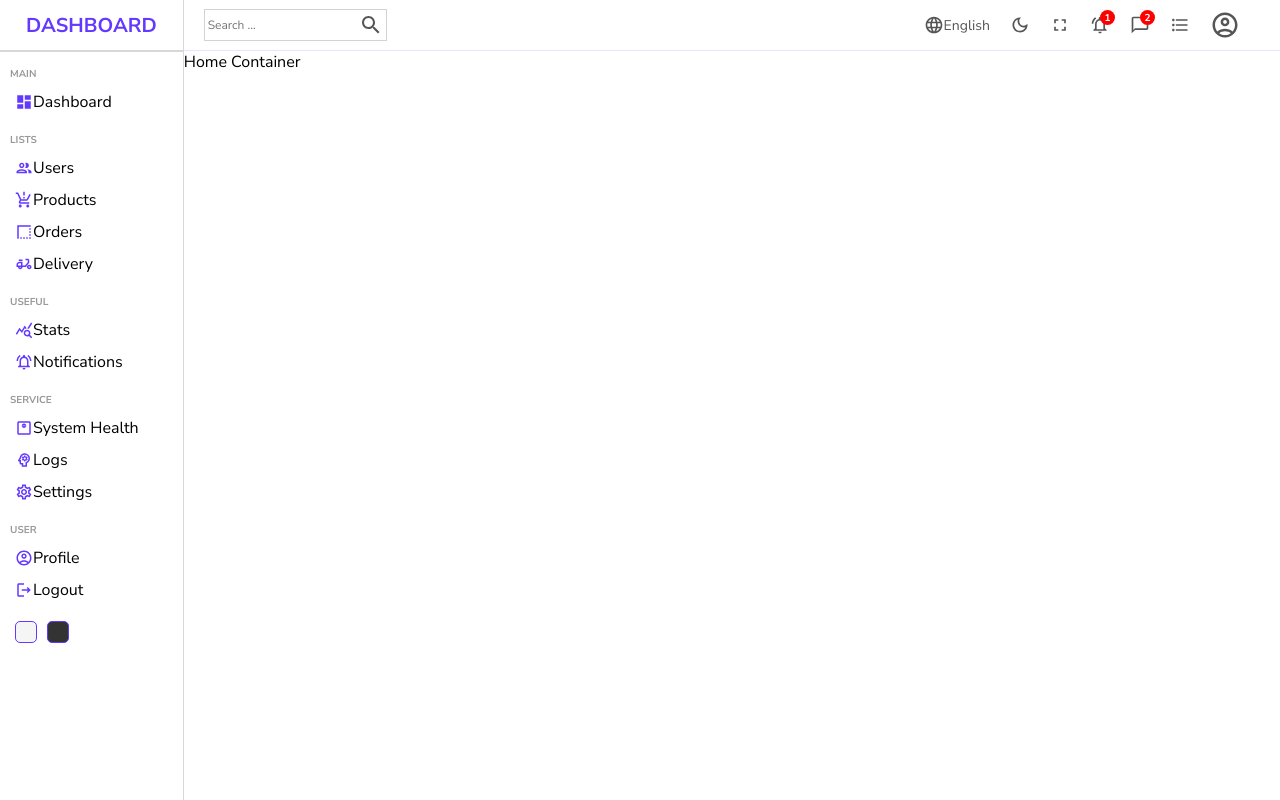
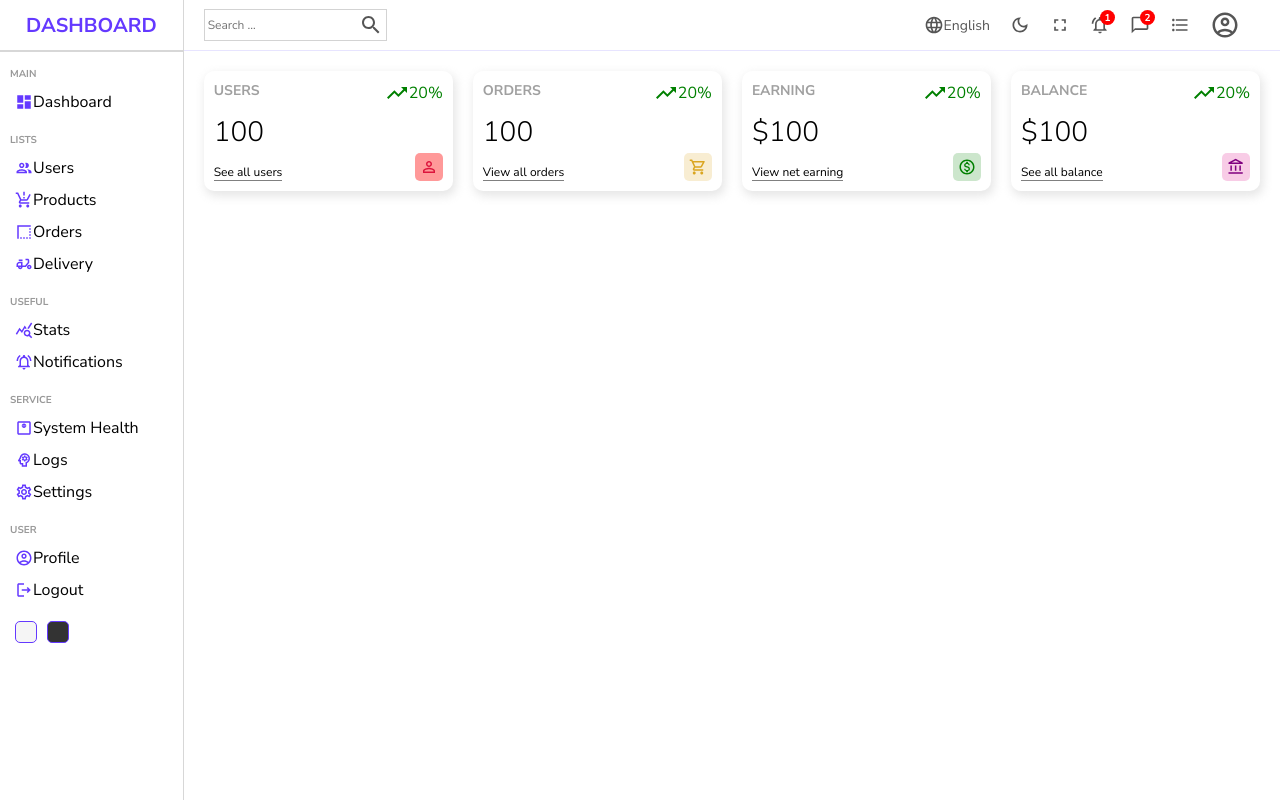
Before and after one commit to hebamesluh1/admin_dashboard, a React (Vite) app: page / in a window 1280 px wide. Built offline with nearby package versions, Linux system fonts and the light colour scheme.

Commit message:
widget component ui done

```diff
--- /dev/null
+++ b/src/components/Widget/index.jsx
@@ -0,0 +1,88 @@
+import './style.scss'
+
+//icons
+import TrendingUpOutlinedIcon from '@mui/icons-material/TrendingUpOutlined';
+import PersonOutlineOutlinedIcon from '@mui/icons-material/PersonOutlineOutlined';
+import ShoppingCartOutlinedIcon from '@mui/icons-material/ShoppingCartOutlined';
+import AccountBalanceOutlinedIcon from '@mui/icons-material/AccountBalanceOutlined';
+import MonetizationOnOutlinedIcon from '@mui/icons-material/MonetizationOnOutlined';
+
+const Widget = ({ type }) => {
+  let data;
+
+  //temprorary
+  const amount = 100;
+  const diff = 20;
+
+  switch (type) {
+    case "user":
+      data = {
+        title: "USERS",
+        isMoney: false,
+        link: "See all users",
+        icon: (
+          <PersonOutlineOutlinedIcon
+            className='icon'
+            style={{ backgroundColor: "rgba(255,0,0,0.4)", color: "crimson" }} />
+        )
+      };
+      break;
+    case "order":
+      data = {
+        title: "ORDERS",
+        isMoney: false,
+        link: "View all orders",
+        icon: (
+          <ShoppingCartOutlinedIcon
+            className='icon'
+            style={{ backgroundColor: "rgba(218,165,32,0.2)", color: "goldenrod" }} />
+        )
+      };
+      break;
+    case "balance":
+      data = {
+        title: "BALANCE",
+        isMoney: true,
+        link: "See all balance",
+        icon: (
+          <AccountBalanceOutlinedIcon
+            className='icon'
+            style={{ backgroundColor: "rgba(218,0,128,0.2)", color: "purple" }}
+          />
+        )
+      };
+      break;
+    case "earning":
+      data = {
+        title: "EARNING",
+        isMoney: true,
+        link: "View net earning",
+        icon: (
+          <MonetizationOnOutlinedIcon
+            className='icon'
+            style={{ backgroundColor: "rgba(0,128,0,0.2)", color: "green" }} />
+        )
+      };
+      break;
+    default:
+      break;
+  }
+  return (
+    <div className='widget'>
+      <div className="left">
+        <span className="title">{data.title}</span>
+        <span className="counter">{data.isMoney && '$'}{amount}</span>
+        <span className="link">{data.link}</span>
+      </div>
+      <div className="right">
+        <div className="percentage positive">
+          <TrendingUpOutlinedIcon />
+          {diff}%
+        </div>
+        {data.icon}
+      </div>
+    </div>
+  )
+}
+
+export default Widget
--- /dev/null
+++ b/src/components/Widget/style.scss
@@ -0,0 +1,46 @@
+.widget {
+  display: flex;
+  flex: 1;
+  justify-content: space-between;
+  padding: 10px;
+  -webkit-box-shadow: 2px 4px 10px 1px rgba(0, 0, 0, 0.47);
+  box-shadow: 2px 4px 10px 1px rgba(201, 201, 201, 0.47);
+  border-radius: 10px;
+  height: 100px;
+  .left,
+  .right {
+    display: flex;
+    flex-direction: column;
+    justify-content: space-between;
+    .title {
+      font-weight: bold;
+      font-size: 14px;
+      color: rgb(160, 160, 160);
+    }
+    .counter {
+      font-size: 28px;
+      font-weight: 300;
+    }
+    .link {
+      width: max-content;
+      font-size: 12px;
+      border-bottom: 1px solid gray;
+    }
+    .percentage {
+      display: flex;
+      align-items: center;
+      &.positive {
+        color: green;
+      }
+      &.negative {
+        color: red;
+      }
+    }
+    .icon {
+      font-size: 18px;
+      padding: 5px;
+      border-radius: 5px;
+      align-self: flex-end;
+    }
+  }
+}
--- a/src/pages/Home/index.jsx
+++ b/src/pages/Home/index.jsx
@@ -1,4 +1,5 @@
 import Navbar from '../../components/Navbar';
+import Widget from '../../components/Widget';
 import Sidebar from './../../components/Sidebar/index';
 import './style.scss';
 const Home = () => {
@@ -7,7 +8,12 @@
       <Sidebar />
       <div className="home-container">
         <Navbar/>
-        Home Container
+        <div className="widgets">
+          <Widget type="user"/>
+          <Widget type="order"/>
+          <Widget type="earning"/>
+          <Widget type="balance"/>
+        </div>
       </div>
     </div>
   )
--- a/src/pages/Home/style.scss
+++ b/src/pages/Home/style.scss
@@ -2,5 +2,10 @@
     display: flex;
     .home-container{
         flex: 6;
+        .widgets{
+            display: flex;
+            padding: 20px;
+            gap: 20px;
+        }
     }
 }
```
